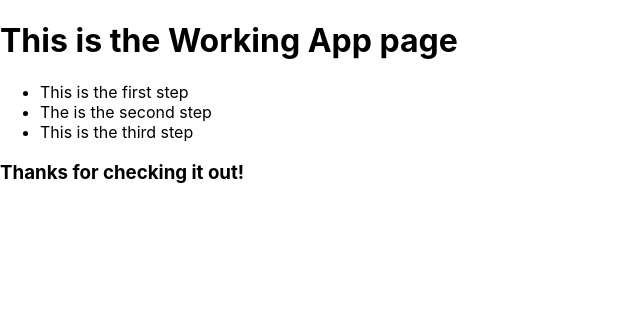
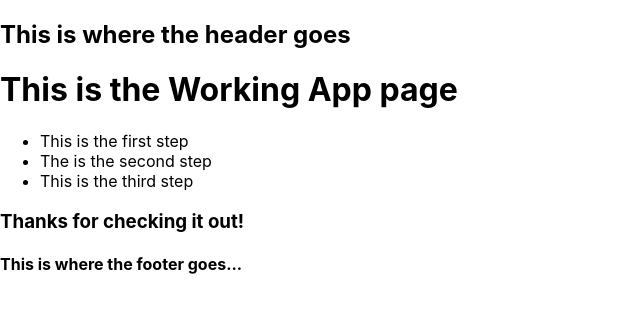
Before and after one commit to shanecolby/my_app_react, a React (Create React App) app: page / in a window 1280 px wide. Shown: the top 312 px of the page, without its empty margins (0-640 px from the left). Built offline with nearby package versions, Linux system fonts and the light colour scheme.

Commit message:
make working app page with imported components

```diff
--- a/src/WorkingApp.js
+++ b/src/WorkingApp.js
@@ -1,16 +1,17 @@
 import React from 'react'
 
 import MainContent from './components/MainContent'
+import Header from './components/Header'
+import Footer from './components/Footer'
 
 function WorkingApp() {
   return (
     <div>
+      <Header />
       <MainContent />
-
-
+      <Footer />
     </div>
   )
 }
 
-
 export default WorkingApp
--- a/src/components/Footer.js
+++ b/src/components/Footer.js
@@ -0,0 +1,9 @@
+import React from 'react'
+
+function Footer() {
+  return (
+    <h4>This is where the footer goes...</h4>
+  )
+}
+
+export default Footer
--- a/src/components/Header.js
+++ b/src/components/Header.js
@@ -0,0 +1,9 @@
+import React from 'react'
+
+function Header() {
+  return (
+    <h2>This is where the header goes</h2>
+  )
+}
+
+export default Header
--- a/src/components/MainContent.js
+++ b/src/components/MainContent.js
@@ -10,8 +10,6 @@ function MainContent() {
         <li>This is the third step</li>
       </ul>
       <h3>Thanks for checking it out!</h3>
-
-
     </div>
   )
 }
```
